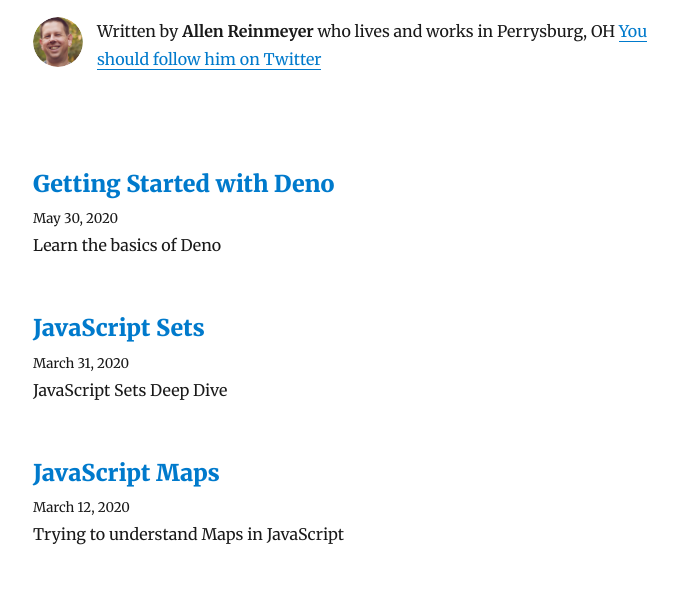
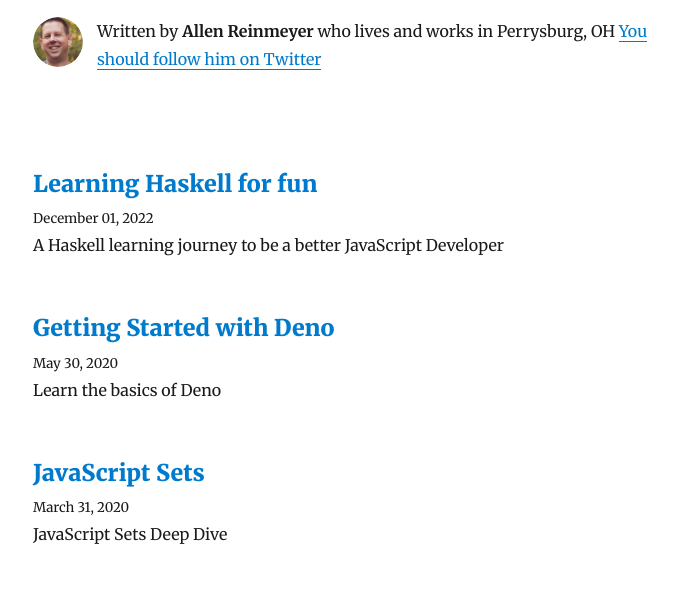
Before and after one commit to areinmeyer/areinmeyer-blog, a Gatsby site: page / in a window 1280 px wide. Shown: the part 137-736 px from the top of the page, without its empty margins (292-969 px from the left). Built offline with nearby package versions, Linux system fonts and the light colour scheme; Gatsby itself is replaced by a stand-in of ours; some packages are replaced by stand-ins of ours.

Commit message:
add meta tags to haskell post

```diff
--- a/content/blog/haskell-learning-1.md
+++ b/content/blog/haskell-learning-1.md
@@ -1,3 +1,9 @@
+---
+title: Learning Haskell for fun
+date: "2022-12-01"
+description: "A Haskell learning journey to be a better JavaScript Developer"
+tags: ["haskell", "javascript"]
+---
 # Haskell Learning
 
 As a way to challenge me and stretch my programming skills, I’ve decided to embark on a Haskell learning journey.  Haskell is often hailed as one of the best ways to learn Functional Programming, wherein a developer builds small pure functions and composes them together to form larger bodies of structure and meaning.  It is very different from Object-Oriented Programming, where objects in code represent a concept like a blog post or a comment on a page.  One of the reasons to learn Haskell for me is to become a better JavaScript programmer, which has been my main programming language for the last 7 years.  Many of the concepts learned in Haskell like partial application, pure functions, lambdas, etc are very possible in JavaScript without any add-on libraries.  If you include Typescript as part of the JavaScript ecosystem, Haskell’s strong typing can also be a concept that transfers over.
```
